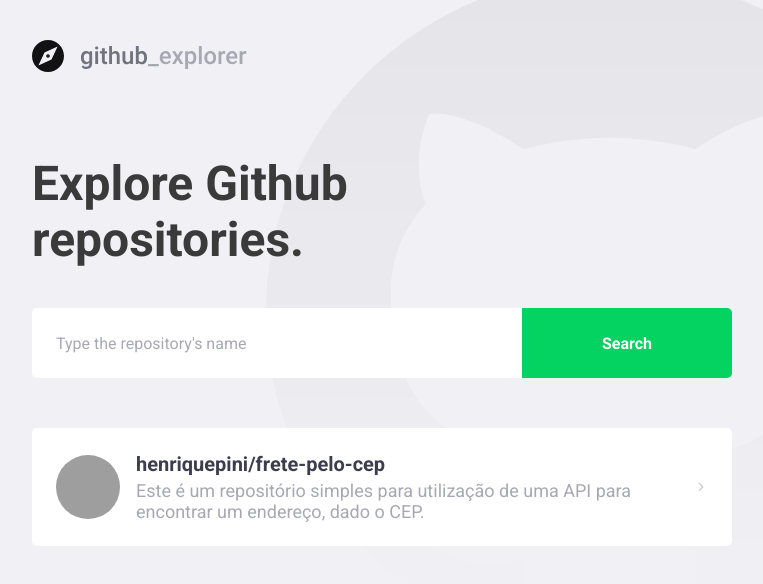
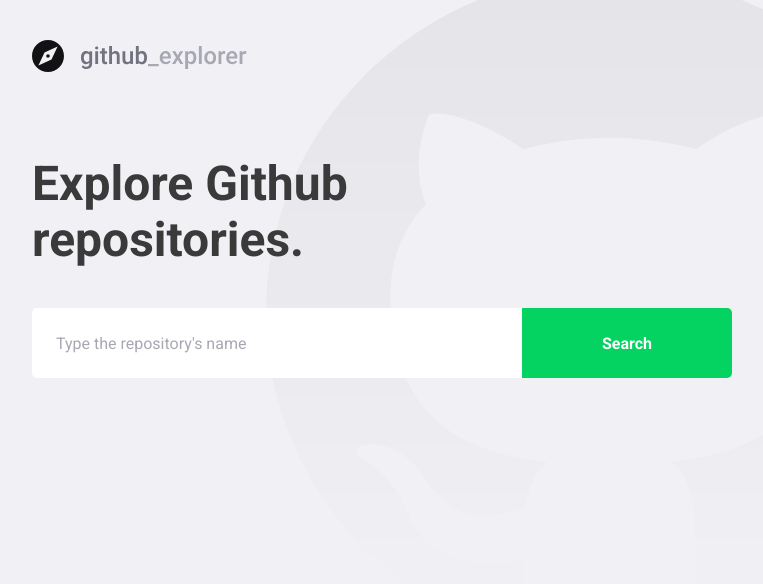
Before and after one commit to henriquepini/github_explorer, a React (Create React App) app: page / in a window 1280 px wide. Shown: the top 584 px of the page, without its empty margins (148-911 px from the left). Built offline with nearby package versions, Linux system fonts and the light colour scheme; grey boxes are pictures that could not be loaded.

Commit message:
Connecting github's API to Dashboard

```diff
--- a/src/pages/Dashboard/index.tsx
+++ b/src/pages/Dashboard/index.tsx
@@ -1,37 +1,61 @@
-import React from 'react';
+import React, { useState, FormEvent } from 'react';
 import { FiChevronRight } from 'react-icons/fi';
+import api from '../../services/api';
 
 import logoImg from '../../assets/logo.svg';
 
 import { Title, Form, Repositories } from './styles';
 
+interface Repository {
+	full_name: string;
+	description: string;
+	owner: {
+		login: string;
+		avatar_url: string;
+	};
+}
+
 const Dashboard: React.FC = () => {
+	const [newRepo, setNewRepo] = useState('');
+	const [repositories, setRepositories] = useState<Repository[]>([]);
+
+	async function handleAddNewRepository(
+		e: FormEvent<HTMLFormElement>,
+	): Promise<void> {
+		e.preventDefault();
+		const response = await api.get<Repository>(`repos/${newRepo}`);
+
+		const repository = response.data;
+
+		setRepositories([...repositories, repository]);
+		setNewRepo('');
+	}
 	return (
 		<>
 			<img src={logoImg} alt="Github Explorer's logo" />
 			<Title>Explore Github repositories.</Title>
 
-			<Form action="">
-				<input placeholder="Type the repository's name" />
+			<Form onSubmit={handleAddNewRepository}>
+				<input
+					value={newRepo}
+					onChange={e => setNewRepo(e.target.value)}
+					placeholder="Type the repository's name"
+				/>
 				<button type="submit">Search</button>
 			</Form>
 
 			<Repositories>
-				<a href="teste">
-					<img
-						src="https://avatars0.githubusercontent.com/u/11811935?s=460&u=089518eda2deacdb997457eb8a4fadeb5d8a6cb7&v=4"
-						alt="Henrique Pini"
-					/>
-					<div>
-						<strong>henriquepini/frete-pelo-cep</strong>
-						<p>
-							Este é um repositório simples para utilização de uma API para
-							encontrar um endereço, dado o CEP.
-						</p>
-					</div>
+				{repositories.map(repo => (
+					<a key={repo.full_name} href="teste">
+						<img src={repo.owner.avatar_url} alt={repo.owner.login} />
+						<div>
+							<strong>{repo.full_name}</strong>
+							<p>{repo.description}</p>
+						</div>
 
-					<FiChevronRight size={20} />
-				</a>
+						<FiChevronRight size={20} />
+					</a>
+				))}
 			</Repositories>
 		</>
 	);
--- a/src/pages/Dashboard/styles.ts
+++ b/src/pages/Dashboard/styles.ts
@@ -73,7 +73,8 @@
 		}
 
 		div {
-			margin-left: 16px;
+			flex: 1;
+			margin: 0 16px;
 
 			strong {
 				font-size: 20px;
--- /dev/null
+++ b/src/services/api.ts
@@ -0,0 +1,7 @@
+import axios from 'axios';
+
+const api = axios.create({
+	baseURL: 'https://api.github.com/',
+});
+
+export default api;
```
Also changed, not shown: package.json (+7 -7 lines), .eslintrc.json, 2 other files (tests, documents, lock files or other folders).
